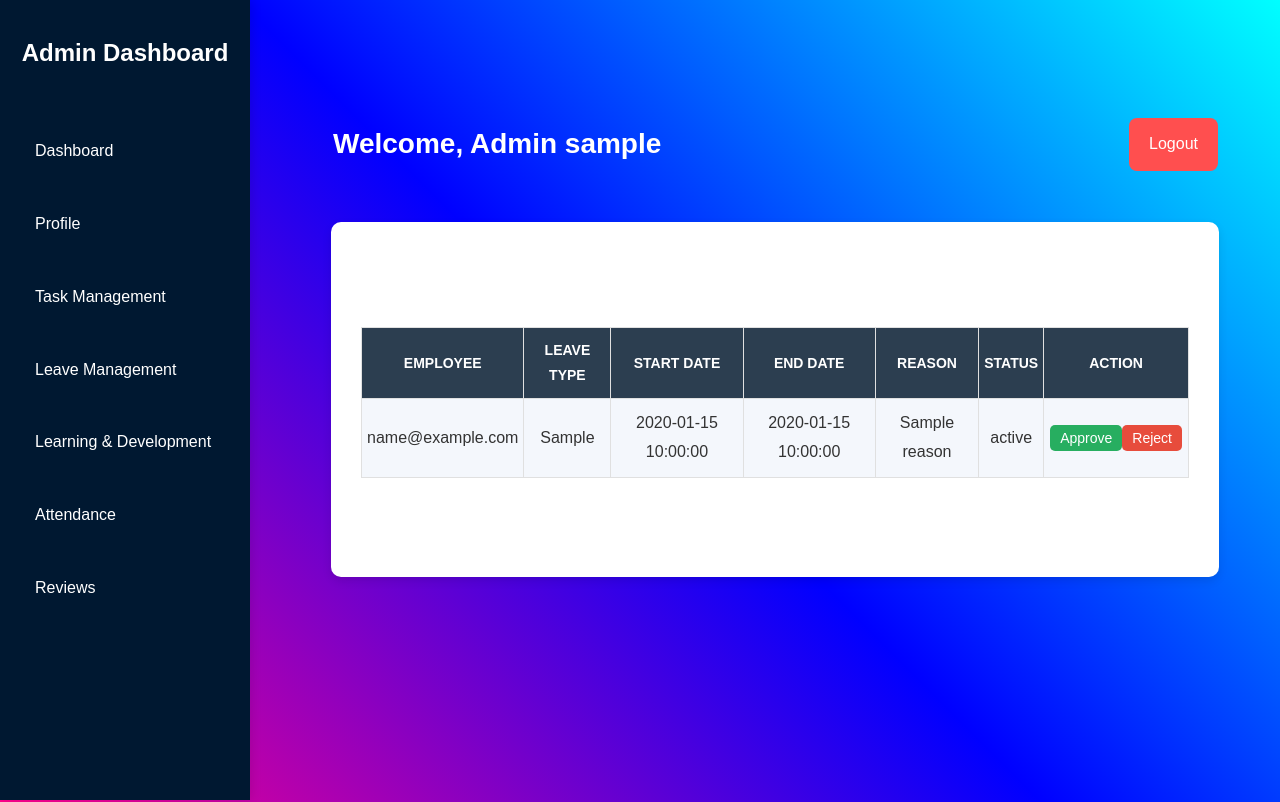
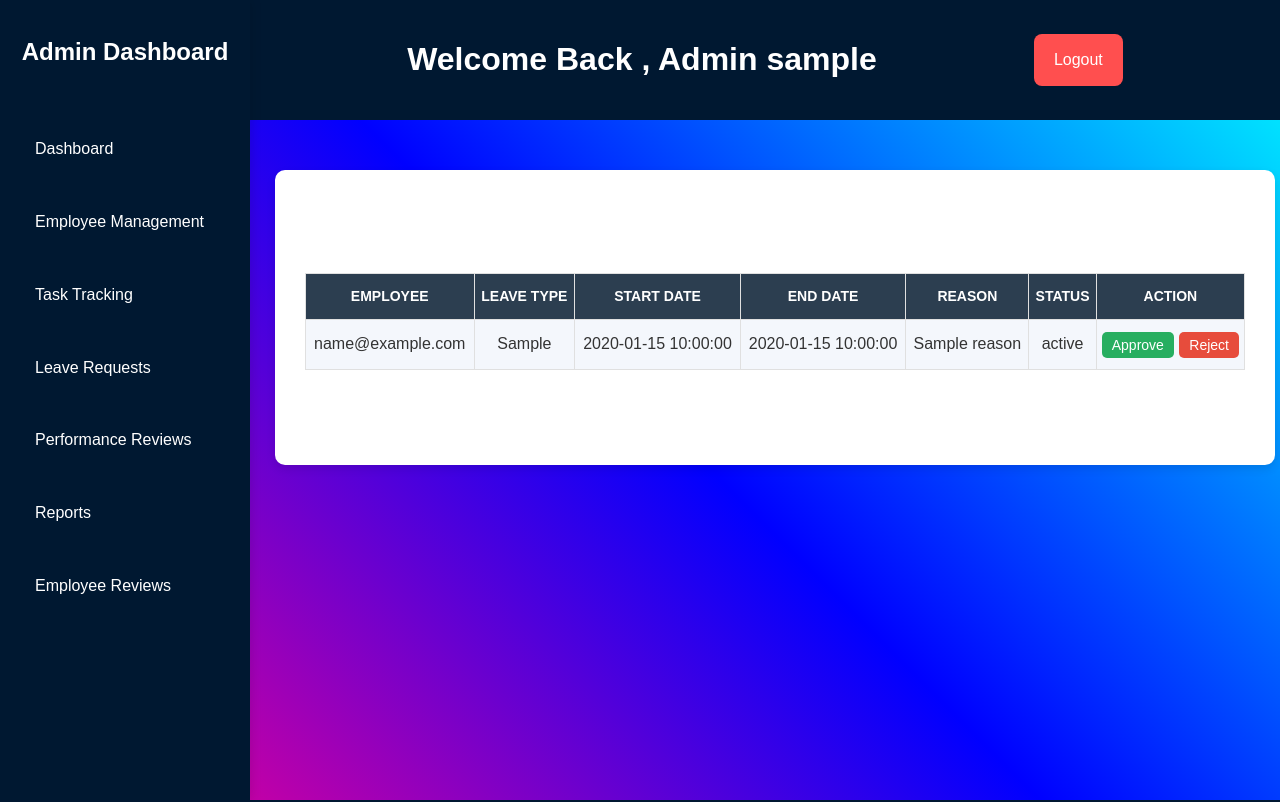
Before and after one commit to mohityadav52708/Employee_Management_System, a Flask app: page /admin-leave-requests in a window 1280 px wide. Run offline with Flask 3, Linux system fonts and the light colour scheme; the visitor is signed in with stand-in values (Sample User, id 1); a database or web service that is not in the repository returns one stand-in record (values such as "Sample title").

Commit message:
new commit for admin portal

```diff
--- a/app.py
+++ b/app.py
@@ -371,12 +371,12 @@
 @app.route('/tasks', methods=['GET'])
 def tasks():
     if 'user' in session:
+        user = users_collection.find_one({"email": session['user']})
+        username = user['username']
         if session['role'] == 'admin':
             tasks = list(db.tasks.find())
-            return render_template('admin_tasks.html', tasks=tasks)
+            return render_template('admin_tasks.html', tasks=tasks,username=username)
         elif session['role'] == 'employee':
-            user = users_collection.find_one({"email": session['user']})
-            username = user['username']
             tasks = list(db.tasks.find({"employee_email": session['user']}))
             return render_template('employee_tasks.html', tasks=tasks,username=username)
 
--- a/static/admin_complaints.css
+++ b/static/admin_complaints.css
@@ -2,7 +2,6 @@
 body {
     font-family: 'Arial', sans-serif;
     margin: 0;
-    padding: 20px;
     background: linear-gradient(135deg, #e3f2fd, #bbdefb);
     color: #333;
 }
--- a/static/admin_home.css
+++ b/static/admin_home.css
@@ -1,6 +1,6 @@
 * {
     margin: 0;
-    padding: 1px;
+    padding: 0px;
     box-sizing: border-box;
 }
 
@@ -9,11 +9,12 @@
     background-color: #f3f4f6;
     color: #111827;
     line-height: 1.8;
-    padding: 20px;
+    /* padding: 20px; */
     background-image: linear-gradient(45deg,#ff008b,blue,aqua);
     background-position: center;
     z-index: inherit;
     width: 100%;
+    height: 100vh;
 }
 
 .sidebar {
@@ -54,7 +55,6 @@
 
 .content {
     margin-left: 260px;
-    padding: 40px;
 }
 
 .header {
@@ -184,7 +184,6 @@
 
 .content {
     flex: 1;
-    padding: 40px;
     margin-left: 270px;
     transition: margin-left 0.3s ease;
 }
@@ -223,7 +222,7 @@
 }
 
 .burger-icon.open {
-    display: block;
+    display: none;
     width:14%;
 }
 
@@ -231,7 +230,25 @@
     display: none;
     width:14%;
 }
-
+.image{
+    width: auto;
+    margin-left: 250px;
+    height: 15vh;
+    display: flex;
+    justify-content: space-evenly;
+    align-items: center;
+    color: white;
+    /* background-image: url('https://img.freepik.com/premium-photo/free-seamless-pattern-abstract-texture-geometric-vector-illustration-design-wallpaper-background_1226483-21619.jpg'); */
+    background-color: #001831;
+    background-repeat: no-repeat;
+    background-size: cover;
+}
+.image #mobile{
+    display: none;
+}
+.image #dekstop{
+   display: block;
+}
 /* Responsive Design */
 @media (max-width: 1024px) {
     .sidebar {
--- a/static/admin_leave.css
+++ b/static/admin_leave.css
@@ -2,7 +2,6 @@
     font-family: 'Arial', sans-serif;
     background-color: #ecf0f1;
     margin: 0;
-    padding: 20px;
     padding: 0;
     width: 100%;
     height: 100vh;
@@ -75,7 +74,6 @@
 body {
     font-family: 'Arial', sans-serif;
     margin: 0;
-    padding: 20px;
     background-color: #f9f9f9;
     color: #333;
 }
--- a/static/admin_tasks.css
+++ b/static/admin_tasks.css
@@ -1,5 +1,7 @@
 
-
+    body{
+        height: 200vh;
+    }
     .containerone {
         max-width: 800px;
         margin: 20px auto;
--- a/static/emp_admin_details.css
+++ b/static/emp_admin_details.css
@@ -2,7 +2,6 @@
   body {
     font-family: Arial, sans-serif;
     margin: 0;
-    padding: 20px;
     background-color: #f5f5f5;
     color: #333;
     width: 100%;
--- a/static/home.css
+++ b/static/home.css
@@ -157,7 +157,7 @@
 }
 
 .burger-icon.open {
-    display: block;
+    display: none;
     width:14%;
 }
 
--- a/templates/admin_leave_requests.html
+++ b/templates/admin_leave_requests.html
@@ -10,25 +10,31 @@
 
 </head>
 <body>
-    <div class="burger-icon open" id="burgerIcon">&#9776;</div>
-    <div class="burger-icon close" id="burgerIconClose">&#10006;</div>
+    <div class="image">
 
+        <h1 id="mobile">Welcome Back , <br> Admin {{username}}</h1>
+        <h1 id="dekstop">Welcome Back , Admin {{username}}</h1>
+        <div class="burger-icon open" id="burgerIcon">&#9776;</div>
+        <div class="burger-icon close" id="burgerIconClose">&#10006;</div>
+        <a href="/logout" class="logout-btn">Logout</a>
+    </div>
     <div class="sidebar" id="sidebar">
         <h2>Admin Dashboard</h2>
         <a href="{{url_for('admin_home')}}">Dashboard</a>
-        <a href="#">Profile</a>
-        <a href="{{url_for('tasks')}}">Task Management</a>
-        <a href="{{url_for('admin_leave_requests')}}">Leave Management</a>
-        <a href="#">Learning & Development</a>
-        <a href="#">Attendance</a>
-        <a href="{{url_for('admin_complaints')}}">Reviews</a>
+        <a href="{{url_for('employee_details')}}">Employee Management</a>
+        <a href="{{url_for('tasks')}}">Task Tracking</a>
+        <a href="{{ url_for('admin_leave_requests') }}">Leave Requests</a>
+        <a href="#">Performance Reviews</a>
+        <a href="#">Reports</a>
+        <a href="{{url_for('admin_complaints')}}">Employee Reviews</a>
     </div>
 
     <div class="content">
         <div class="header">
-            <h1>Welcome, Admin {{username}}</h1>
-            <a href="/logout" class="logout-btn">Logout</a>
         </div>
+
+        <!-- Dashboard Cards -->
+
 
         <div class="containerone">
             <h2>Leave Requests</h2>
```
Also changed, not shown: other parts of static/admin_home.css (+23 -3 lines), templates/admin_complaints.html (+15 -10 lines), templates/admin_home.html (+8 -4 lines), templates/admin_tasks.html (+9 -5 lines), templates/employee_details.html (+11 -6 lines).
